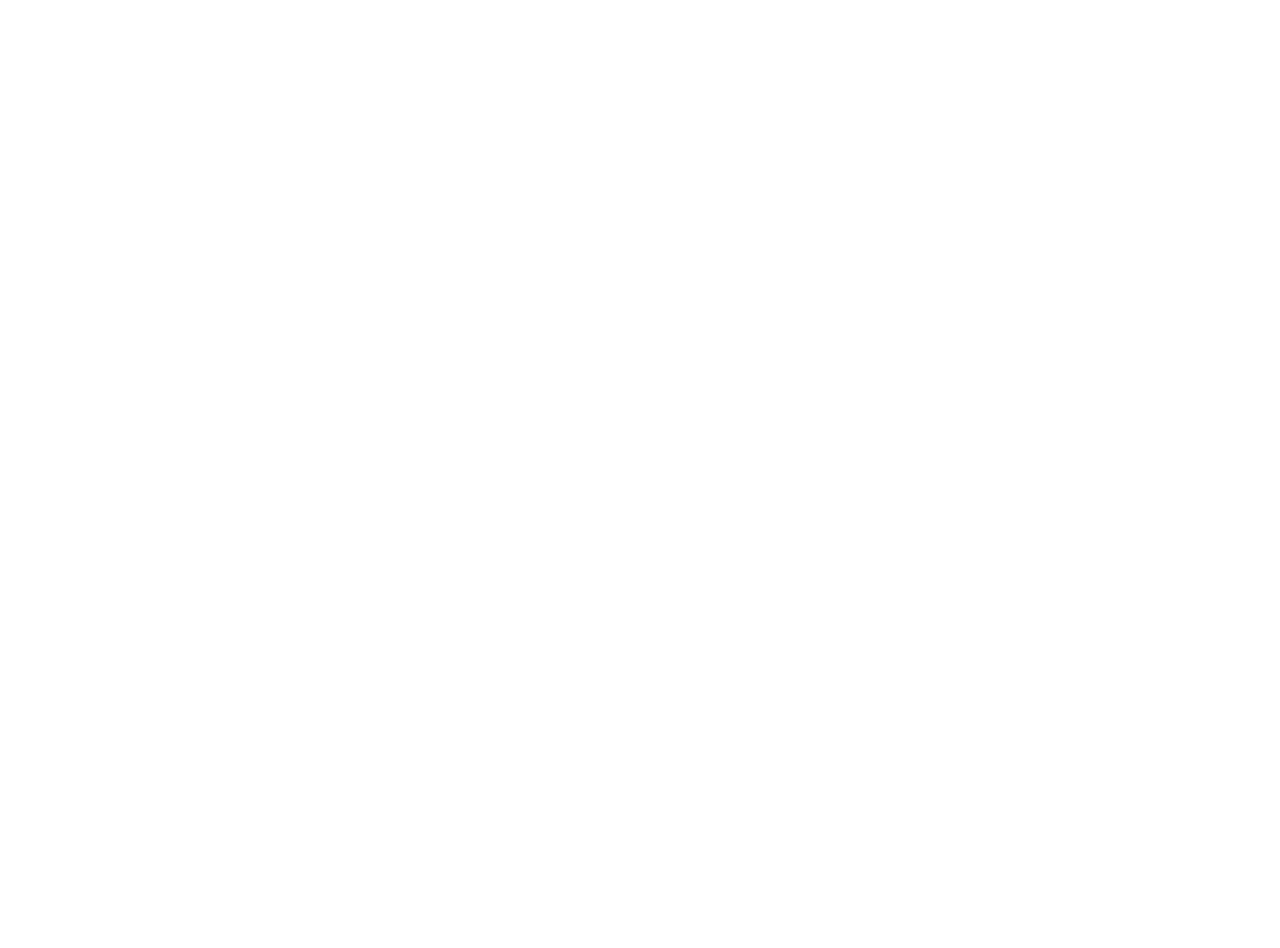
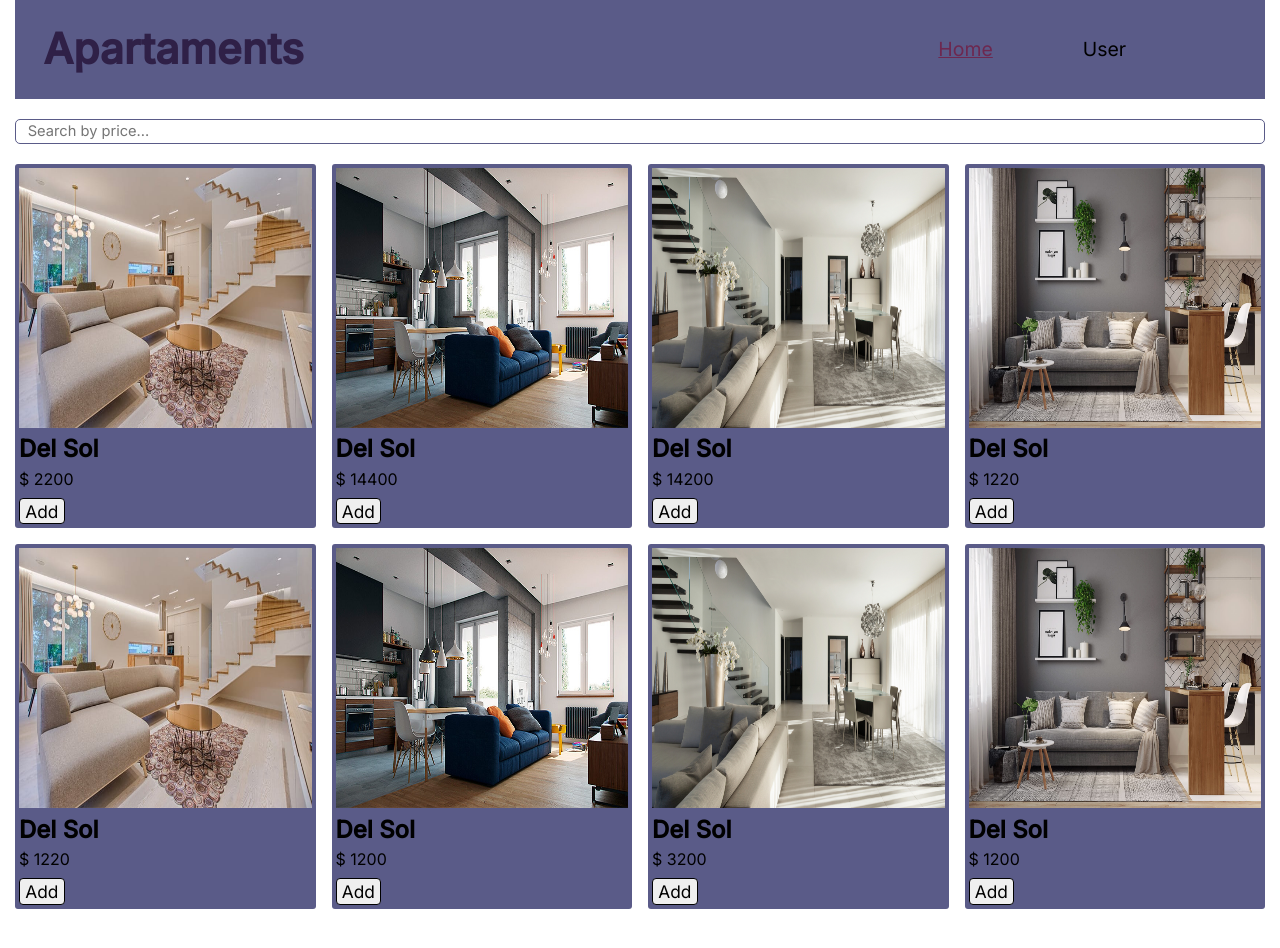
Before and after one commit to soldak14/test, a React (Create React App) app: page / in a window 1280 px wide. Before the commit the page ends 800 px from the top, so only its background shows below. Built offline with nearby package versions, Linux system fonts and the light colour scheme.

Commit message:
path commit

```diff
--- a/package.json
+++ b/package.json
@@ -1,6 +1,6 @@
 {
   "homepage": "http://soldak14.github.io/test",
-  "name": "apartament",
+  "name": "test",
   "version": "0.1.0",
   "private": true,
   "dependencies": {
--- a/src/App.tsx
+++ b/src/App.tsx
@@ -131,7 +131,7 @@
     <Layout>
       <Header />
       <Routes>
-        <Route path={ROUTE.HOME} element={<HomePage
+        <Route index path={ROUTE.HOME} element={<HomePage
           allApartaments={allApartaments}
           addItem={addItem}
           deleteItem={deleteItem} />}
--- a/src/route.ts
+++ b/src/route.ts
@@ -1,5 +1,5 @@
 export enum ROUTE {
-    HOME = '/myapartaments',
+    HOME = '/',
     USER = '/user',
     APARTAMENT = '/apartament/:id',
 }
```
